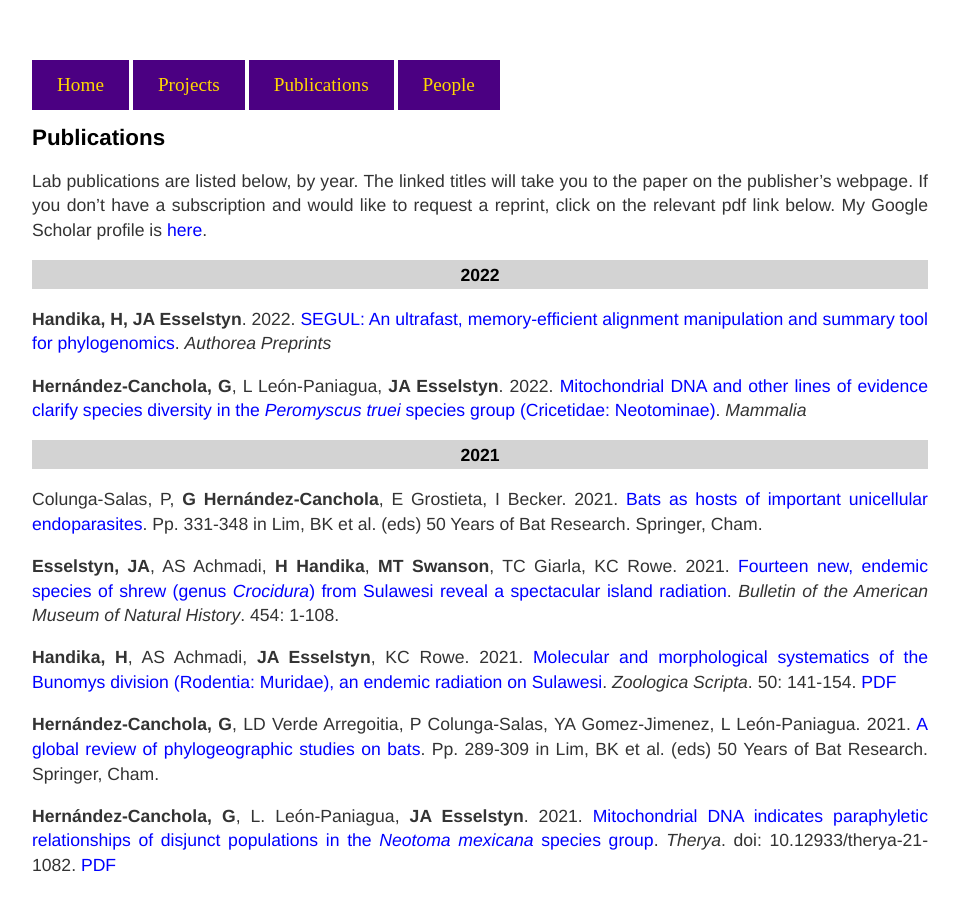
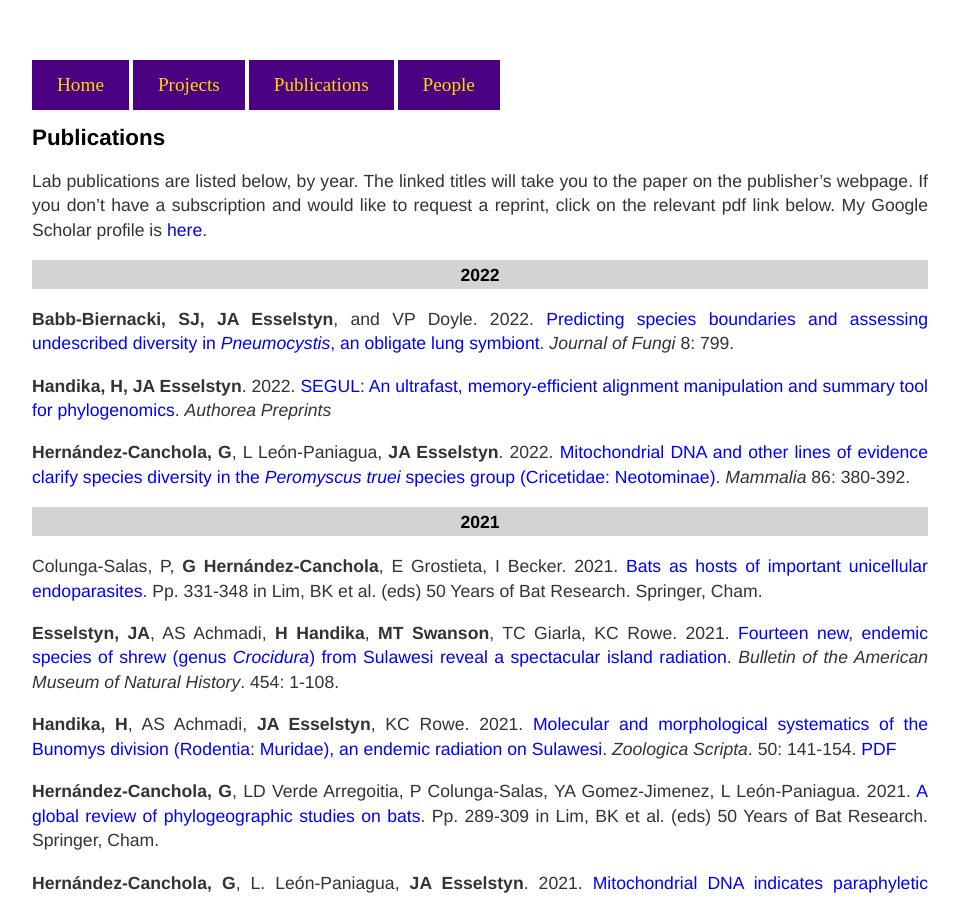
Before and after one commit to esselstyn/esselstyn.github.io, a Jekyll site: the page built from publications.md, in a window 1280 px wide and 900 px high. Shown: the whole window, without its empty margins (160-1119 px from the left). Built offline with Jekyll 4.4.1, drawn with Linux system fonts in a browser that asks for light colours.

Commit message:
Update publications.md

```diff
--- a/publications.md
+++ b/publications.md
@@ -7,9 +7,11 @@ title: Publications
 Lab publications are listed below, by year. The linked titles will take you to the paper on the publisher's webpage. If you don't have a subscription and would like to request a reprint, click on the relevant pdf link below. My Google Scholar profile is [here](https://scholar.google.com/citations?user=8p7eEcAAAAAJ&hl=en).
 
 ### 2022
+**Babb-Biernacki, SJ, JA Esselstyn**, and VP Doyle. 2022. [Predicting species boundaries and assessing undescribed diversity in _Pneumocystis_, an obligate lung symbiont](https://doi.org/10.3390/jof8080799). _Journal of Fungi_ 8: 799.
+
 **Handika, H, JA Esselstyn**. 2022. [SEGUL: An ultrafast, memory-efficient alignment manipulation and summary tool for phylogenomics](https://doi.org/10.22541/au.165167823.30911834/v1). _Authorea Preprints_
 
-**Hernández-Canchola, G**, L León-Paniagua, **JA Esselstyn**. 2022. [Mitochondrial DNA and other lines of evidence clarify species diversity in the _Peromyscus truei_ species group (Cricetidae: Neotominae)](https://doi.org/10.1515/mammalia-2021-0146). _Mammalia_
+**Hernández-Canchola, G**, L León-Paniagua, **JA Esselstyn**. 2022. [Mitochondrial DNA and other lines of evidence clarify species diversity in the _Peromyscus truei_ species group (Cricetidae: Neotominae)](https://doi.org/10.1515/mammalia-2021-0146). _Mammalia_  86: 380-392.
 
 ### 2021
 Colunga-Salas, P, **G Hernández-Canchola**, E Grostieta, I Becker. 2021. [Bats as hosts of important unicellular endoparasites](https://doi.org/10.1007/978-3-030-54727-1_20). Pp. 331-348 in Lim, BK et al. (eds) 50 Years of Bat Research. Springer, Cham.
```
